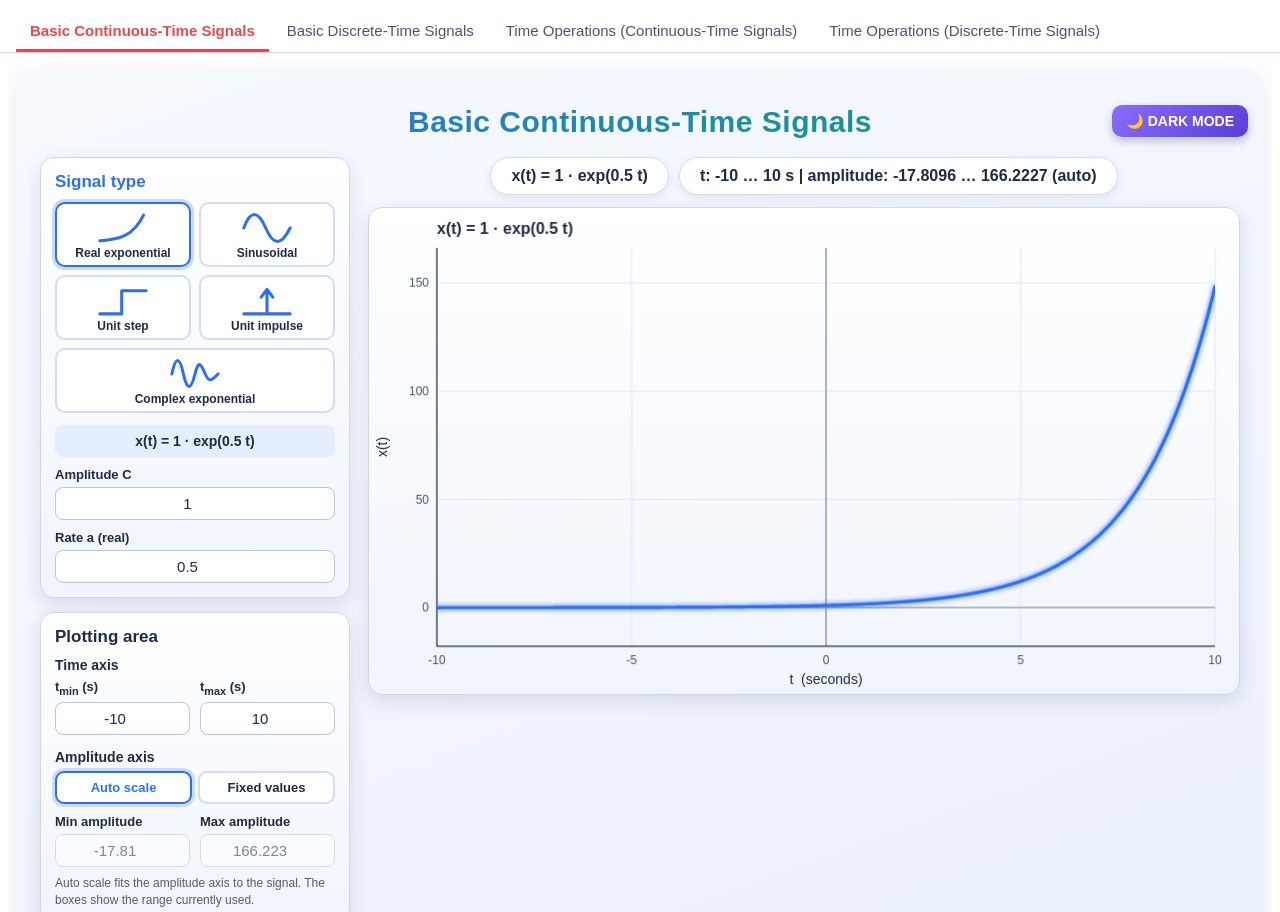
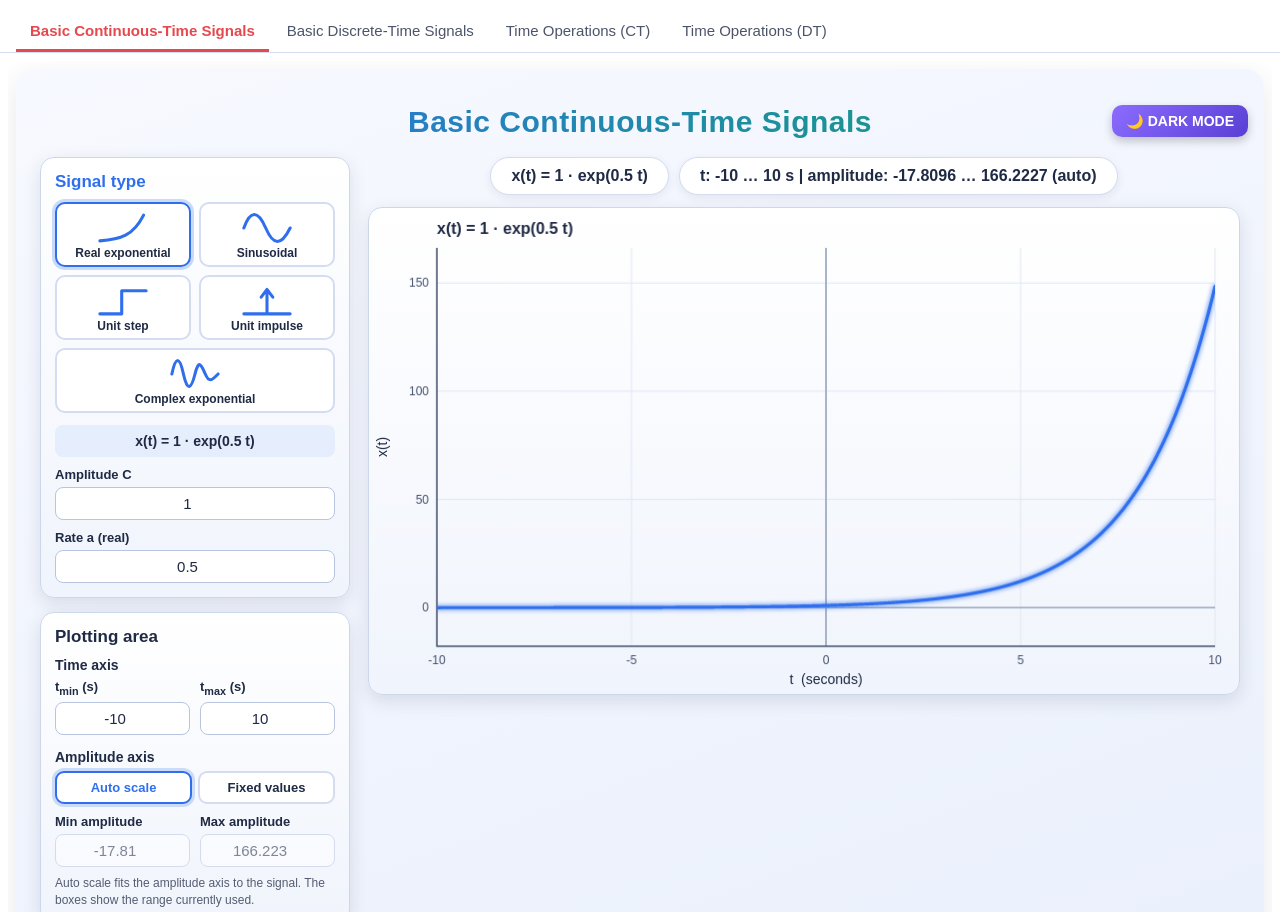
Before and after one commit to suparerkJt/1306203SS-Signals, a plain HTML site: page index.html in a window 1280 px wide. Shown: the top 912 px of the page. Drawn offline with Linux system fonts and the light colour scheme.

Commit message:
Update index.html

```diff
--- a/index.html
+++ b/index.html
@@ -26,8 +26,8 @@ iframe.active{display:block;}
 <div class="tabs" role="tablist">
     <button role="tab" data-app="ct-signals">Basic Continuous-Time Signals</button>
     <button role="tab" data-app="dt-signals">Basic Discrete-Time Signals</button>
-    <button role="tab" data-app="ct-operations">Time Operations (Continuous-Time Signals)</button>
-    <button role="tab" data-app="dt-operations">Time Operations (Discrete-Time Signals)</button>
+    <button role="tab" data-app="ct-operations">Time Operations (CT)</button>
+    <button role="tab" data-app="dt-operations">Time Operations (DT)</button>
 </div>
 
 <div class="view" id="view"></div>
```
